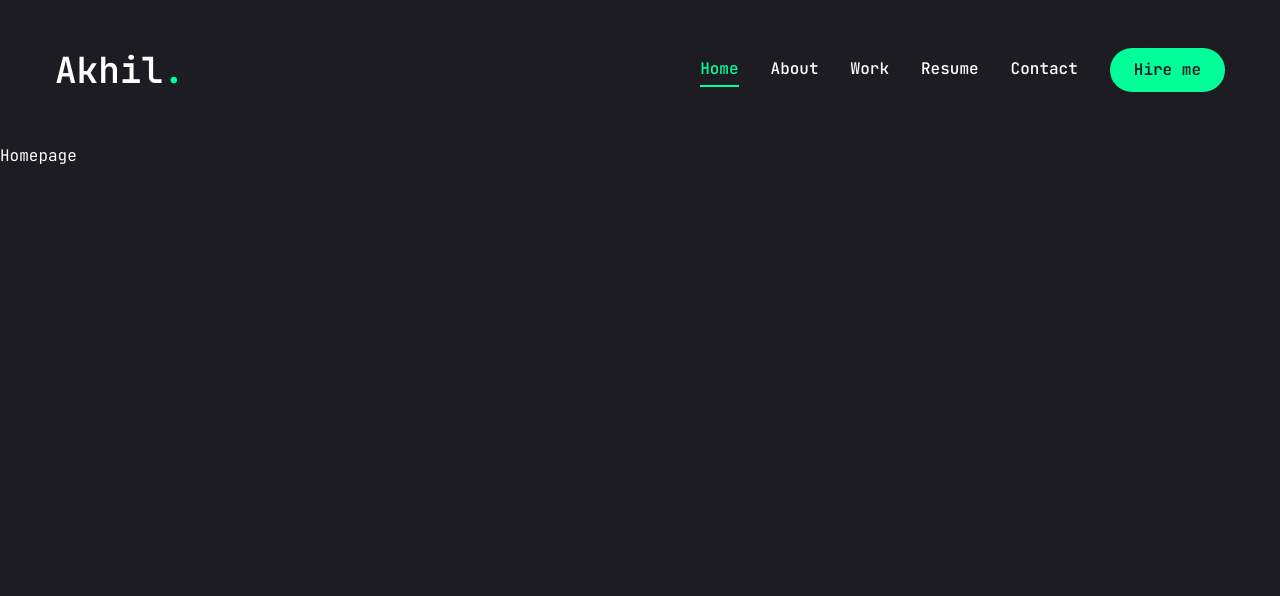
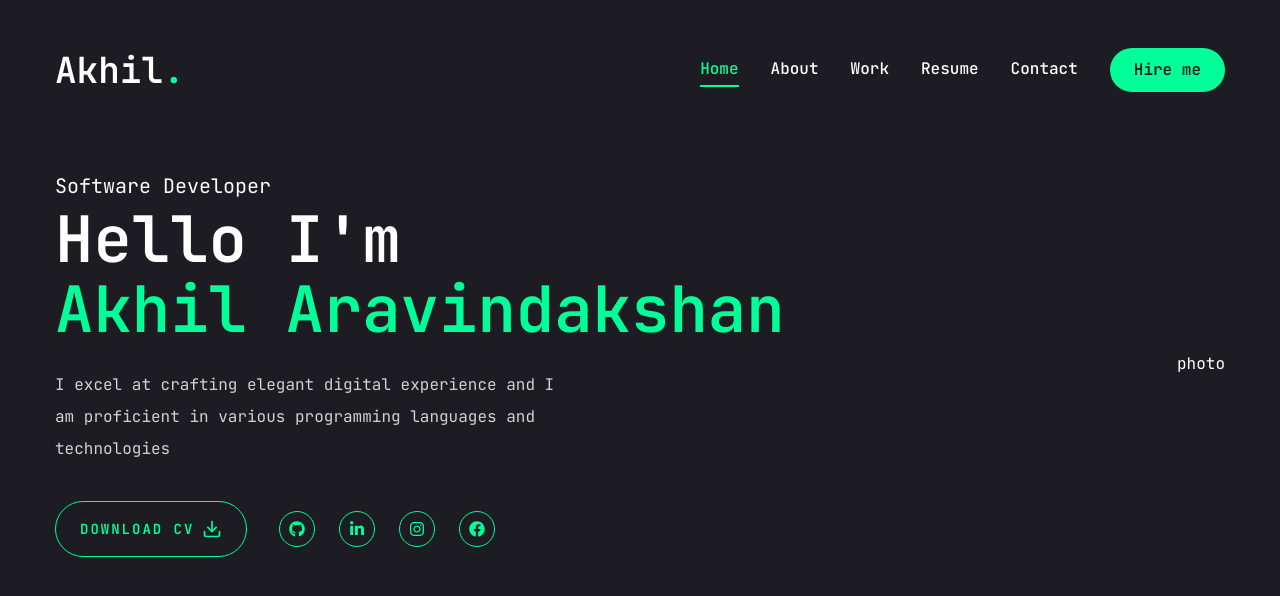
Before and after one commit to Aki0782/akhil-portfolio, a Next.js app: page / in a window 1280 px wide. Shown: the top 596 px of the page. Built offline with nearby package versions, Linux system fonts and the light colour scheme.

Commit message:
Home page with Social Icons

```diff
--- a/src/app/globals.css
+++ b/src/app/globals.css
@@ -7,4 +7,13 @@
   body {
     @apply font-primary bg-primary text-white leading-loose
   }
+  h1 {
+    @apply text-[44px] xl:text-[64px] leading-[1.1] font-semibold
+  }
+  h2 {
+    @apply text-[36px] xl:text-[48px] leading-[1.1] font-semibold
+  }
+  h3 {
+    @apply text-[20px] xl:text-[24px] leading-[1.1] font-semibold
+  }
 }
--- a/src/app/page.tsx
+++ b/src/app/page.tsx
@@ -1,5 +1,44 @@
-import Image from "next/image";
+import React from "react";
+import { Button } from "../components/ui/button";
+import { FiDownload } from "react-icons/fi";
+import Socials from "../components/Socials";
 
-export default function Home() {
-  return <main>Homepage</main>;
-}
+const Home = () => {
+  return (
+    <section className="h-full">
+      <div className="container mx-auto h-full">
+        <div className="flex flex-col xl:flex-row items-center justify-between xl:pt-8 xl:pb-24">
+          {/* text */}
+          <div className="text-center xl:text-left">
+            <span className="text-xl">Software Developer</span>
+            <h1 className="h1 mb-6">
+              Hello I&apos;m <br />
+              <span className="text-accent">Akhil Aravindakshan</span>
+            </h1>
+            <p className="max-w-[500px] mb-9 text-white/80">
+              I excel at crafting elegant digital experience and I am proficient in various programming
+              languages and technologies
+            </p>
+            <div className="flex flex-col xl:flex-row items-center gap-8">
+              <Button variant="outline" size="lg" className="uppercase flex gap-2">
+                <span>Download CV</span>
+                <FiDownload className="text-xl" />
+              </Button>
+              <div className=" mb-8 xl:mb-0">
+                <Socials
+                  containerStyles="flex gap-6"
+                  iconStyles="w-9 h-9 border border-accent rounded-full flex justify-center items-center text-accent hover:bg-accent hover:text-primary hover:transition-all duration-500"
+                />
+              </div>
+            </div>
+            {/* btn and socials */}
+          </div>
+          {/* photo */}
+          <div>photo</div>
+        </div>
+      </div>
+    </section>
+  );
+};
+
+export default Home;
--- /dev/null
+++ b/src/components/Socials.tsx
@@ -0,0 +1,40 @@
+import Link from "next/link";
+import React from "react";
+
+import { FaGithub, FaLinkedinIn, FaInstagram, FaFacebook } from "react-icons/fa";
+
+type SocialsProps = {
+  containerStyles: string;
+  iconStyles: string;
+};
+const socials = [
+  {
+    icon: <FaGithub />,
+    url: "https://github.com/Aki0782"
+  },
+  {
+    icon: <FaLinkedinIn />,
+    url: "https://www.linkedin.com/in/Aki07/"
+  },
+  {
+    icon: <FaInstagram />,
+    url: "https://www.instagram.com/humourjunkie/"
+  },
+  {
+    icon: <FaFacebook />,
+    url: "https://www.facebook.com/Akiakina0/"
+  }
+];
+const Socials: React.FC<SocialsProps> = ({ containerStyles, iconStyles }) => {
+  return (
+    <div className={containerStyles}>
+      {socials.map((social, index) => (
+        <Link className={iconStyles} key={index} href={social.url} target="_blank" rel="noreferrer">
+          {social.icon}
+        </Link>
+      ))}
+    </div>
+  );
+};
+
+export default Socials;
--- a/src/tsconfig.json
+++ b/src/tsconfig.json
@@ -16,6 +16,7 @@
     "resolveJsonModule": true,
     "isolatedModules": true,
     "jsx": "preserve",
+    "noUnusedLocals": true,
     "plugins": [
       {
         "name": "next"
```
